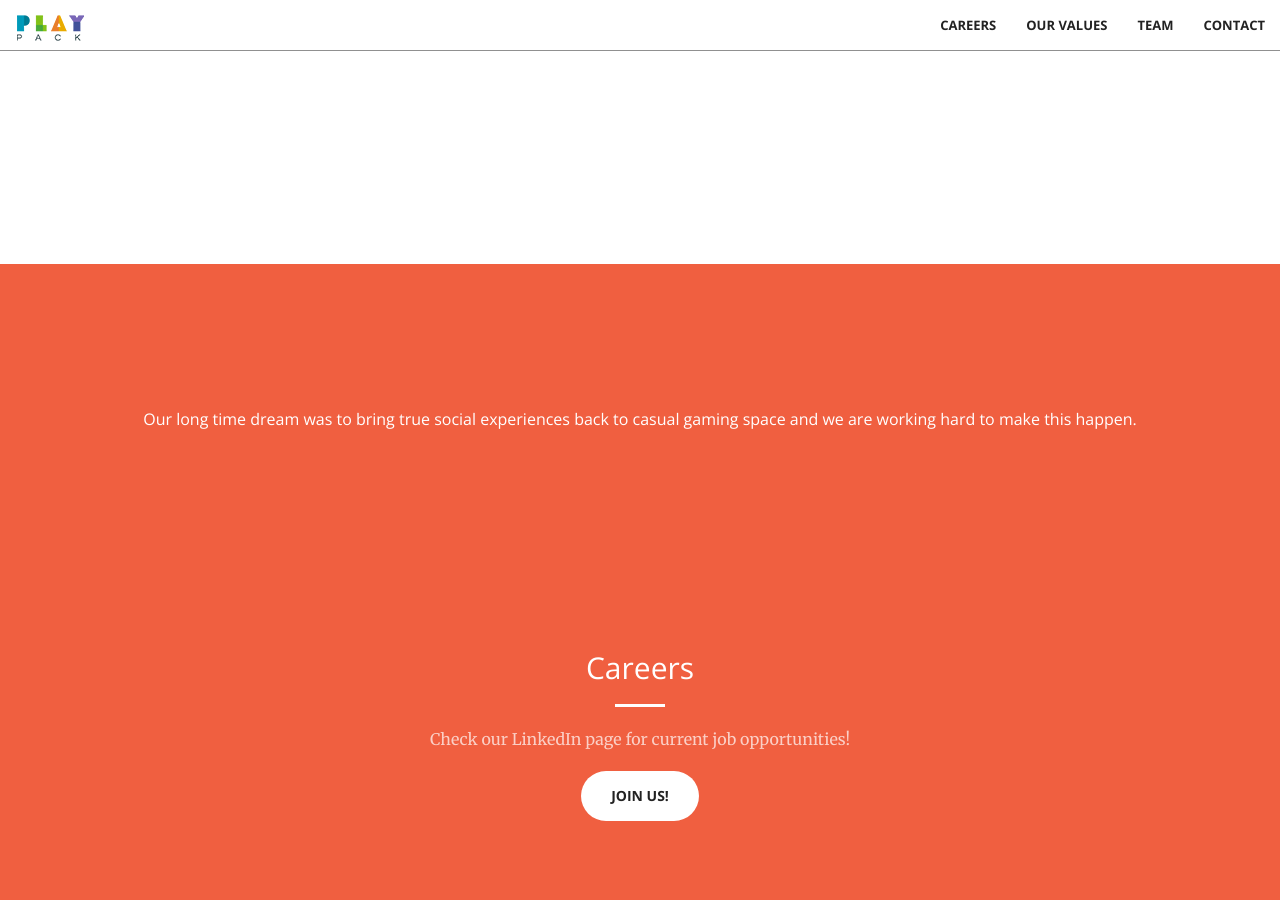
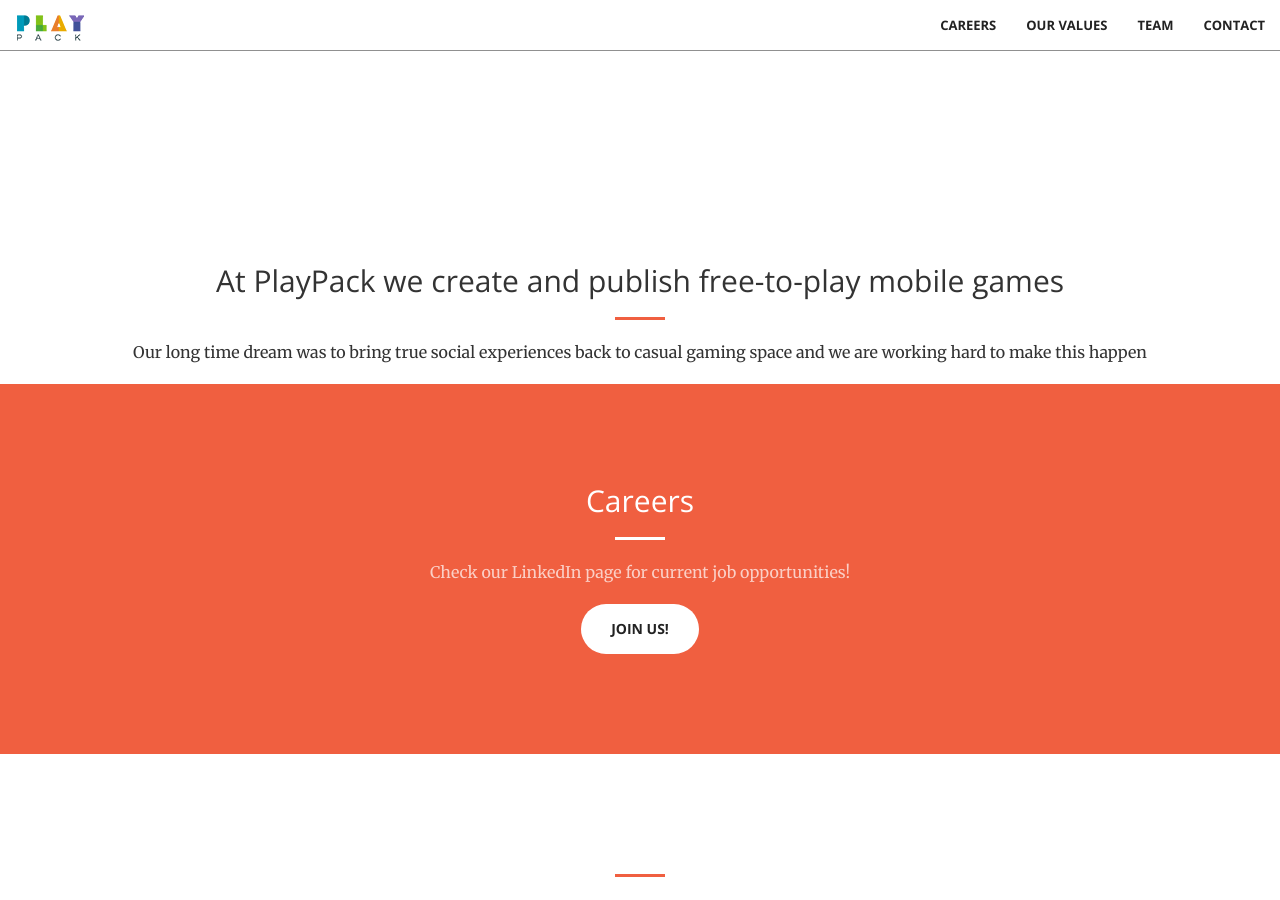
Before and after one commit to TatianaPP/newsite, a Jekyll site: the page built from index.html, in a window 1280 px wide and 900 px high, scrolled down 636 px. Built offline with Jekyll 4.4.1, drawn with Linux system fonts in a browser that asks for light colours.

Commit message:
Update info.html

```diff
--- a/_includes/info.html
+++ b/_includes/info.html
@@ -1,10 +1,10 @@
-<section class="bg-primary">
-<div class="container">
+<section class="no-padding" id="info">
+  <div class="container">
         <div class="row">
             <div class="text-center">
-                <h2 class="section-heading"At PlayPack we create and publish free-to-play mobile games</h2>
+                <h2 class="section-heading">At PlayPack we create and publish free-to-play mobile games</h2>
                 <hr class="primary">
-                <p>Our long time dream was to bring true social experiences back to casual gaming space and we are working hard to make this happen.</p>
+                <p>Our long time dream was to bring true social experiences back to casual gaming space and we are working hard to make this happen</p>
             </div>
     </div>
   </div>
```
